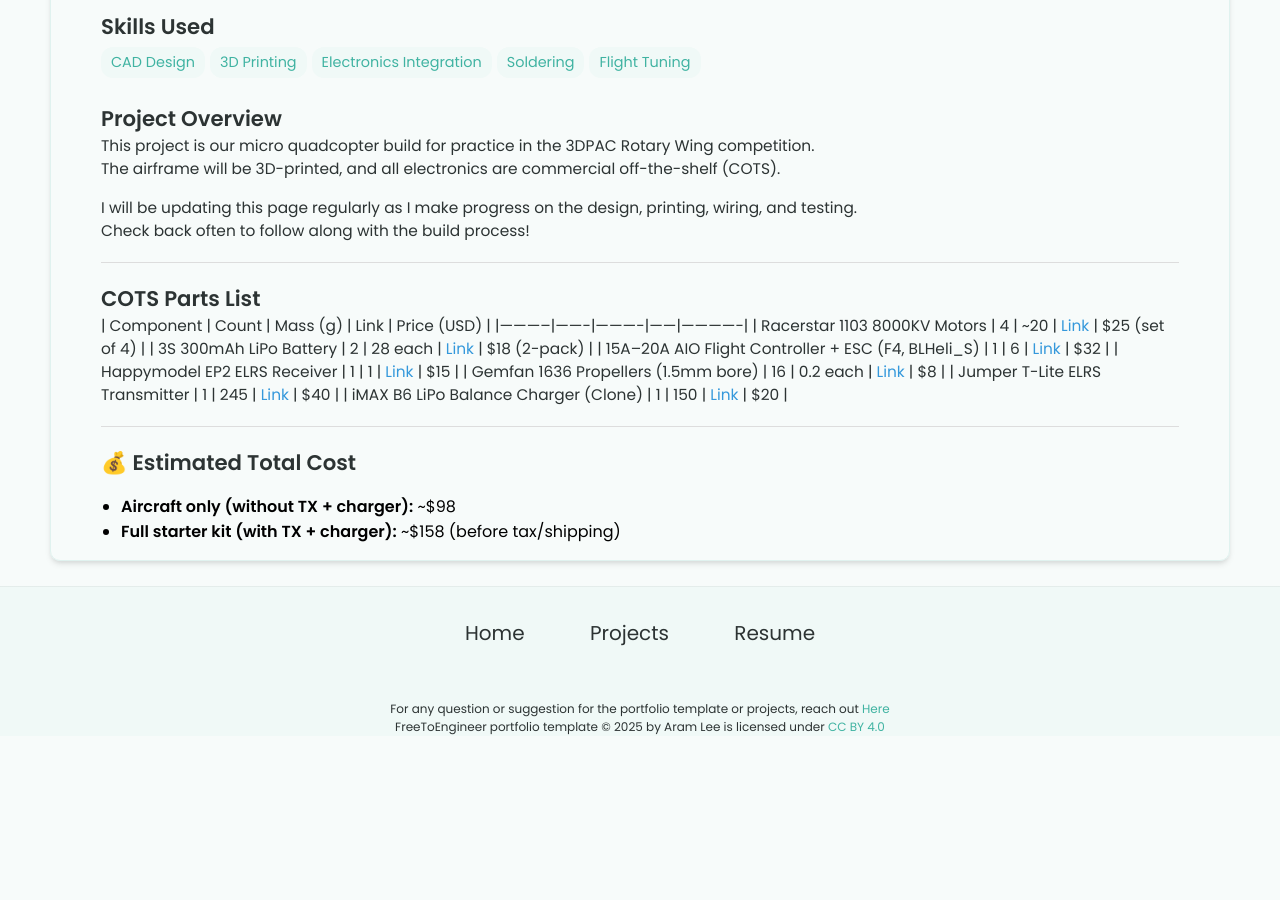
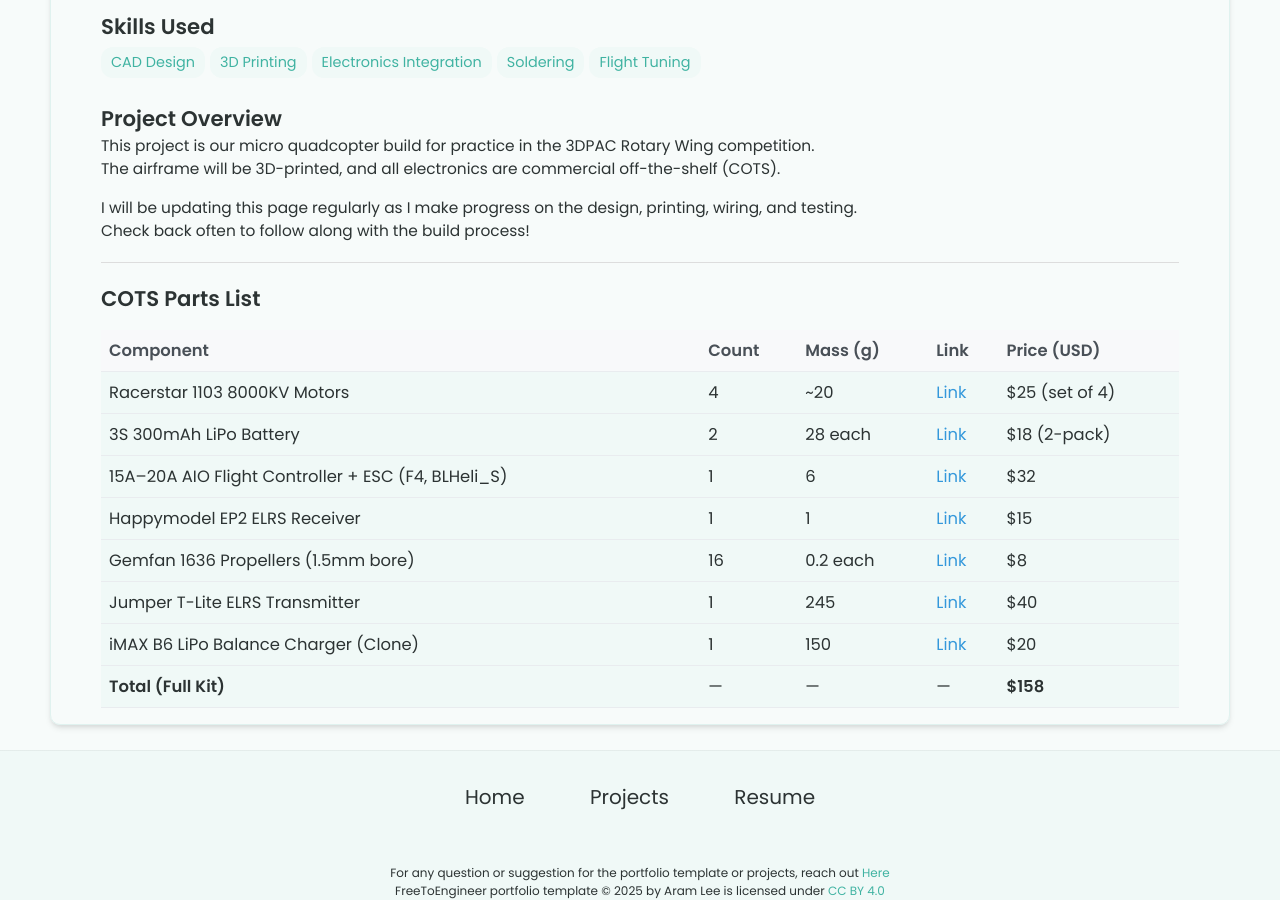
Before and after one commit to jaysonmendoza/jaysonmendoza.github.io, a Jekyll site: the page built from _projects/FeatherQuad/index.md, in a window 1280 px wide and 900 px high, scrolled down 656 px. Built offline with Jekyll 4.4.1, drawn with Linux system fonts in a browser that asks for light colours; before the commit the page ends 1392 px from its top, so only the background shows below that.

Commit message:
Update index.md

```diff
--- a/_projects/FeatherQuad/index.md
+++ b/_projects/FeatherQuad/index.md
@@ -22,18 +22,14 @@
 ---
 
 ## COTS Parts List
-| Component | Count | Mass (g) | Link | Price (USD) |
-|-----------|-------|----------|------|-------------|
-| Racerstar 1103 8000KV Motors | 4 | ~20 | [Link](https://www.aliexpress.com/item/4001200322569.html) | $25 (set of 4) |
-| 3S 300mAh LiPo Battery | 2 | 28 each | [Link](https://www.aliexpress.com/item/1005003273134562.html) | $18 (2-pack) |
+
+| Component                                | Count | Mass (g) | Link | Price (USD)      |
+|------------------------------------------|-------|----------|------|------------------|
+| Racerstar 1103 8000KV Motors             | 4     | ~20      | [Link](https://www.aliexpress.com/item/4001200322569.html) | $25 (set of 4) |
+| 3S 300mAh LiPo Battery                   | 2     | 28 each  | [Link](https://www.aliexpress.com/item/1005003273134562.html) | $18 (2-pack)  |
 | 15A–20A AIO Flight Controller + ESC (F4, BLHeli_S) | 1 | 6 | [Link](https://www.aliexpress.com/item/1005004146572565.html) | $32 |
-| Happymodel EP2 ELRS Receiver | 1 | 1 | [Link](https://www.aliexpress.com/item/1005002001553303.html) | $15 |
-| Gemfan 1636 Propellers (1.5mm bore) | 16 | 0.2 each | [Link](https://www.aliexpress.com/item/1005004143726091.html) | $8 |
-| Jumper T-Lite ELRS Transmitter | 1 | 245 | [Link](https://www.aliexpress.com/item/1005004001243762.html) | $40 |
-| iMAX B6 LiPo Balance Charger (Clone) | 1 | 150 | [Link](https://www.aliexpress.com/item/1005003899475145.html) | $20 |
-
----
-
-## 💰 Estimated Total Cost
-- **Aircraft only (without TX + charger):** ~$98
-- **Full starter kit (with TX + charger):** ~$158 (before tax/shipping)
+| Happymodel EP2 ELRS Receiver             | 1     | 1        | [Link](https://www.aliexpress.com/item/1005002001553303.html) | $15 |
+| Gemfan 1636 Propellers (1.5mm bore)      | 16    | 0.2 each | [Link](https://www.aliexpress.com/item/1005004143726091.html) | $8 |
+| Jumper T-Lite ELRS Transmitter           | 1     | 245      | [Link](https://www.aliexpress.com/item/1005004001243762.html) | $40 |
+| iMAX B6 LiPo Balance Charger (Clone)     | 1     | 150      | [Link](https://www.aliexpress.com/item/1005003899475145.html) | $20 |
+| **Total (Full Kit)**                     | —     | —        | —    | **$158**         |
```
